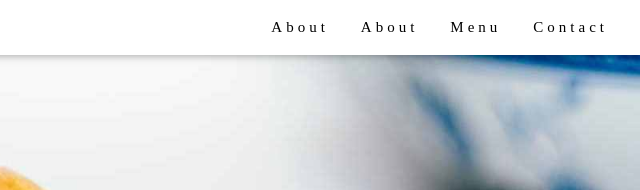
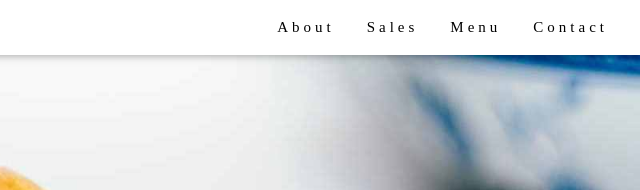
Before and after one commit to ArturTamele2/udemy, a plain HTML site: page index.html in a window 1280 px wide. Shown: the top 190 px of the page, 640-1280 px from the left. Drawn offline with nearby package versions, Linux system fonts and the light colour scheme.

Commit message:
added menu sales

```diff
--- a/index.html
+++ b/index.html
@@ -22,7 +22,7 @@ h1, h2, h3, h4, h5, h6 {
     <!-- Right-sided navbar links. Hide them on small screens -->
     <div class="w3-right w3-hide-small">
       <a href="#about" class="w3-bar-item w3-button">About</a>
-      <a href="#sales" class="w3-bar-item w3-button">About</a>
+      <a href="#sales" class="w3-bar-item w3-button">Sales</a>
       <a href="#menu" class="w3-bar-item w3-button">Menu</a>
       <a href="#contact" class="w3-bar-item w3-button">Contact</a>
     </div>
```
